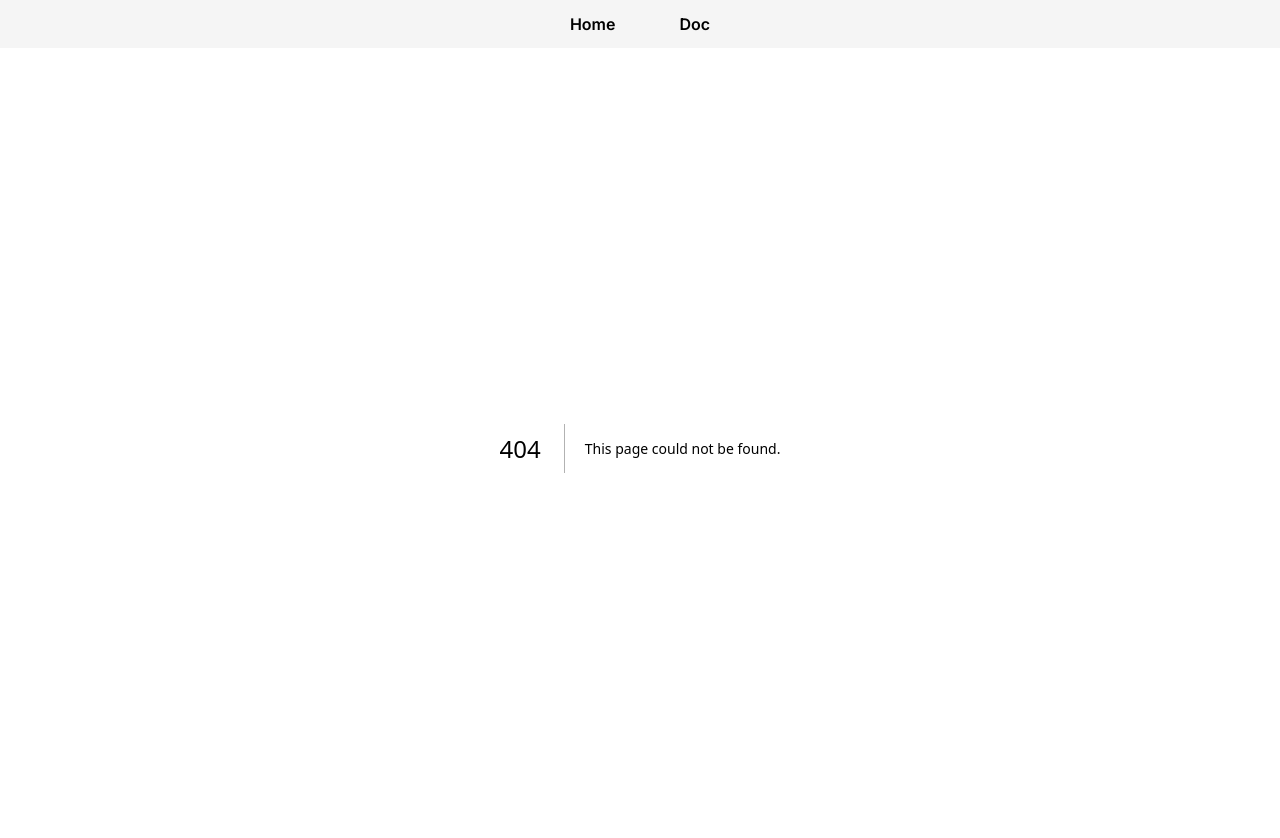
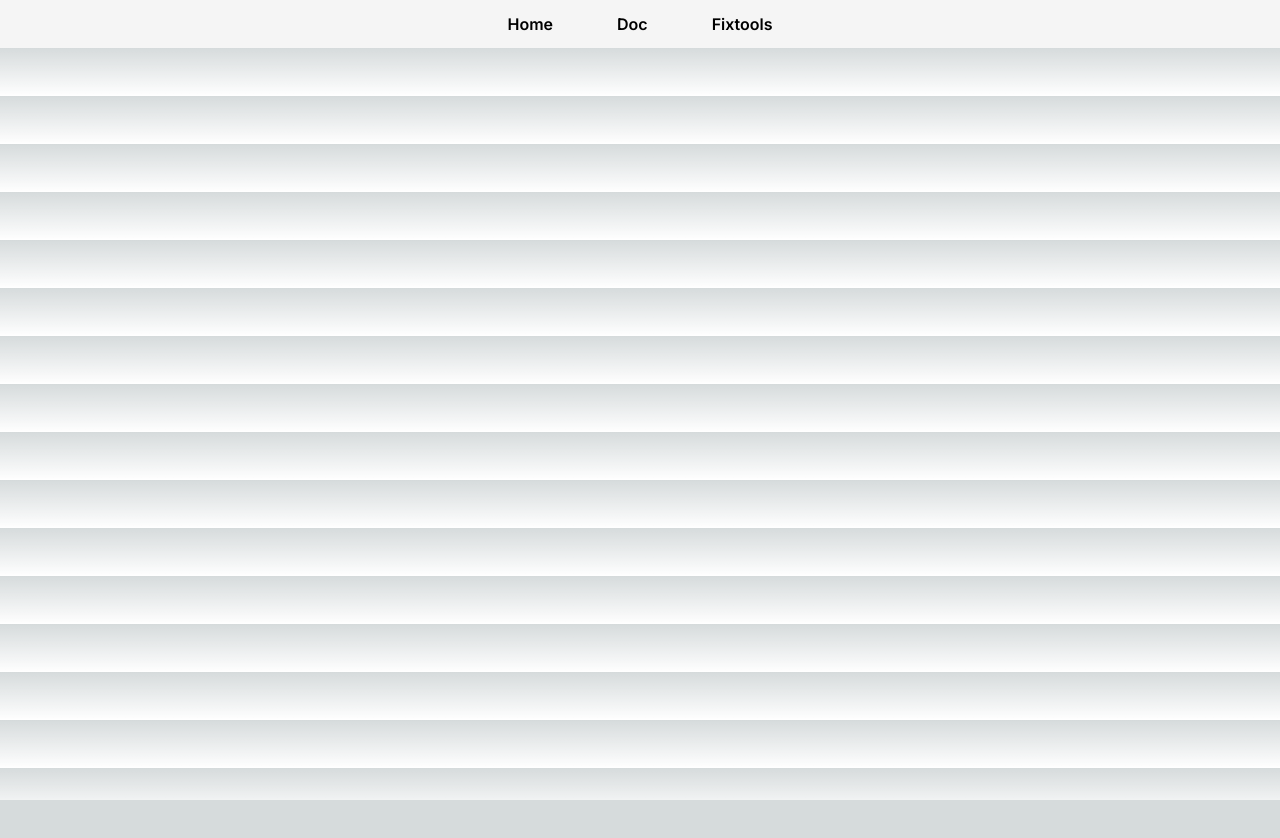
Before and after one commit to giltest99/test-next-deploy, a Next.js app: page /fixtools in a window 1280 px wide. Before the commit this address had no page. Shown: the top 838 px of the page. After the commit the page ends 800 px from the top, so only its background shows below. Built offline with nearby package versions, Linux system fonts and the light colour scheme.

Commit message:
Add fixtools page

```diff
--- a/app/components/Navigation.jsx
+++ b/app/components/Navigation.jsx
@@ -17,6 +17,12 @@ export default function Navigation() {
         >
           Doc
         </Link>
+        <Link
+          href="/fixtools"
+          className="hover:bg-blue-200 px-6 py-1 rounded duration-300 font-semibold"
+        >
+          Fixtools
+        </Link>
       </ul>
     </nav>
   );
--- /dev/null
+++ b/app/fixtools/page.jsx
@@ -0,0 +1,9 @@
+import React from 'react'
+
+export default function FixTools() {
+  return (
+    <main>
+
+    </main>
+  )
+}
```
